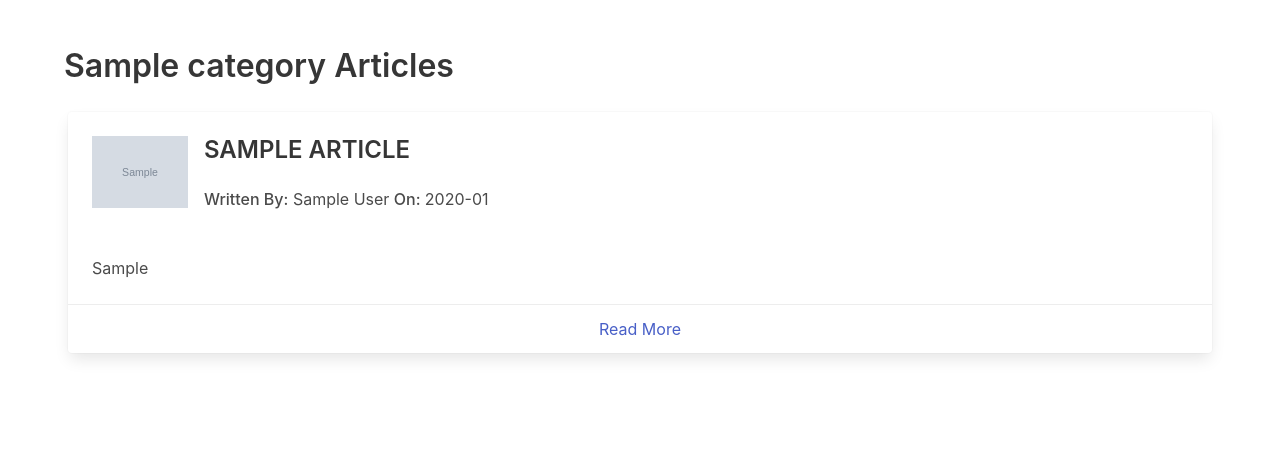
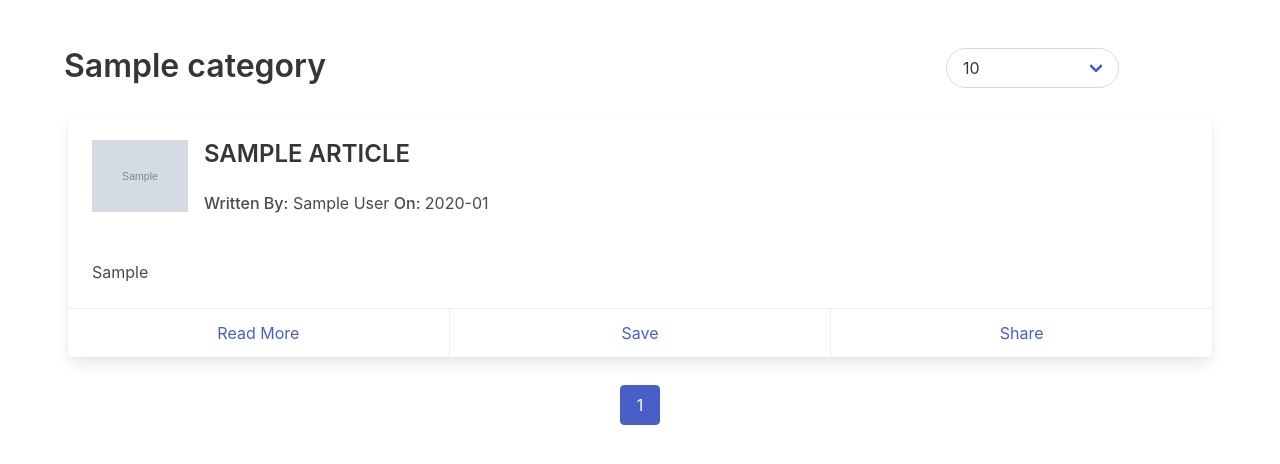
Before and after one commit to squiggie/tldr, a Flask app: a page that uses app/templates/category.html in a window 1280 px wide. Shown: the part 56-520 px from the top of the page. Run offline with Flask 3, Linux system fonts and the light colour scheme; tables that the repository leaves empty hold one stand-in row (values such as "Sample post"); grey boxes marked "Sample" are stand-in pictures.

Commit message:
Add cat pages and pagination.

```diff
--- a/app/routes.py
+++ b/app/routes.py
@@ -1,4 +1,4 @@
-from flask import render_template, jsonify, request
+from flask import render_template, jsonify, request, session
 from .models import Article, Category
 
 def init_app(app):
@@ -19,6 +19,9 @@ def init_app(app):
 
     @app.route('/category/<category_name>')
     def category_page(category_name):
+        page = request.args.get('page', 1, type=int)
+        per_page = request.args.get('per_page', session.get('per_page', 10), type=int)
+        session['per_page'] = per_page
         category = Category.query.filter_by(name=category_name).first_or_404()
-        articles = Article.query.filter_by(category_id=category.id).all()
-        return render_template('category.html', category=category, articles=articles)
+        articles = Article.query.filter_by(category_id=category.id).paginate(page=page, per_page=per_page, error_out=False)
+        return render_template('category.html', category=category, articles=articles.items, pagination=articles)
--- a/app/templates/category.html
+++ b/app/templates/category.html
@@ -5,7 +5,24 @@
 {% block content %}
 <section class="section">
     <div class="container">
-        <h1 class="title">{{ category.name }} Articles</h1>
+        <div class="columns is-multiline is-mobile">
+            <div class="column">
+                <h1 class="title">{{ category.name }}</h1>
+              </div>
+            <div class="column is-one-quarter">
+                <div class="select is-rounded">
+                    <form method="GET" action="{{ url_for('category_page', category_name=category.name) }}">
+                        <select name="per_page" onchange="this.form.submit()">
+                            <option value="" selected disabled>Items Per Page</option>
+                            <option value="5" {% if pagination.per_page == 5 %}selected{% endif %}>5</option>
+                            <option value="10" {% if pagination.per_page == 10 %}selected{% endif %}>10</option>
+                            <option value="20" {% if pagination.per_page == 20 %}selected{% endif %}>20</option>
+                            <option value="50" {% if pagination.per_page == 50 %}selected{% endif %}>50</option>
+                        </select>
+                    </form>
+                </div>
+            </div>
+          </div>
         <div class="columns is-multiline">
             {% for article in articles %}
             <div id="article-container" class="column is-full">
@@ -35,12 +52,32 @@
                         </div>
                     </div>
                     <footer class="card-footer">
-                        <a href="{{ article.url }}" target="_blank" class="card-footer-item">Read More</a>
+                        <a href="{{ article.url }}"  target= "_blank" class="card-footer-item">Read More</a>
+                        <a href="#" class="card-footer-item">Save</a>
+                        <a href="#" class="card-footer-item">Share</a>
                     </footer>
                 </div>
             </div>
             {% endfor %}
         </div>
+        <!-- Pagination Controls -->
+        <nav class="pagination is-centered" role="navigation" aria-label="pagination">
+            {% if pagination.has_prev %}
+                <a class="pagination-previous" href="{{ url_for('category_page', category_name=category.name, page=pagination.prev_num, per_page=pagination.per_page) }}">Previous</a>
+            {% endif %}
+            {% if pagination.has_next %}
+                <a class="pagination-next" href="{{ url_for('category_page', category_name=category.name, page=pagination.next_num, per_page=pagination.per_page) }}">Next</a>
+            {% endif %}
+            <ul class="pagination-list">
+                {% for page in pagination.iter_pages() %}
+                <li>
+                    <a class="pagination-link{% if page == pagination.page %} is-current{% endif %}" href="{{ url_for('category_page', category_name=category.name, page=page) }}">
+                        {{ page }}
+                    </a>
+                </li>
+                {% endfor %}
+            </ul>
+        </nav>
     </div>
 </section>
 {% endblock %}
```
